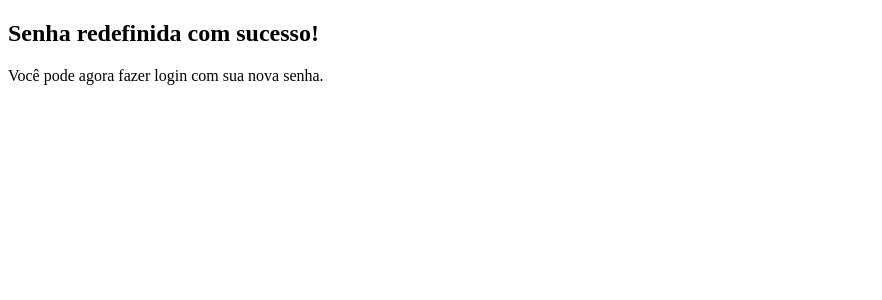
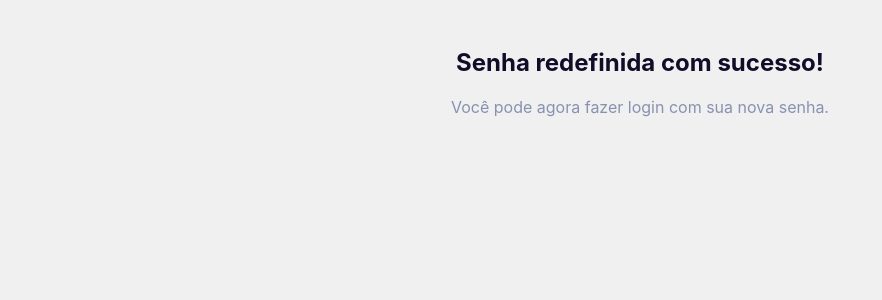
Before and after one commit to eliasdevmind/ativia--o, a Flask app: page /senha_redefinida in a window 1280 px wide. Shown: the top 300 px of the page, without its empty margins (0-882 px from the left). Run offline with Flask 3, Linux system fonts and the light colour scheme; some libraries are stand-ins or nearby versions.

Commit message:
Atualizar o senha_redefinida.html

```diff
--- a/templates/senha_redefinida.html
+++ b/templates/senha_redefinida.html
@@ -4,6 +4,32 @@
     <meta charset="UTF-8">
     <meta name="viewport" content="width=device-width, initial-scale=1.0">
     <title>Senha Redefinida</title>
+    <style>
+        :root {
+            --color-primary: #100d29;
+            --color-secondary: #fd4242;
+            --color-tertiary: #6cb6f4;
+            --color-highlight: #fd7b7b;
+            --color-gray: #8892b0;
+            --font-sans: "Inter", sans-serif;
+        }
+
+        body {
+            font-family: var(--font-sans);
+            color: var(--color-gray);
+            background-color: #f0f0f0; /* Exemplo de cor de fundo */
+            padding: 20px;
+            text-align: center;
+        }
+
+        h2 {
+            color: var(--color-primary);
+        }
+
+        p {
+            margin-top: 10px;
+        }
+    </style>
 </head>
 <body>
     <h2>Senha redefinida com sucesso!</h2>
```
